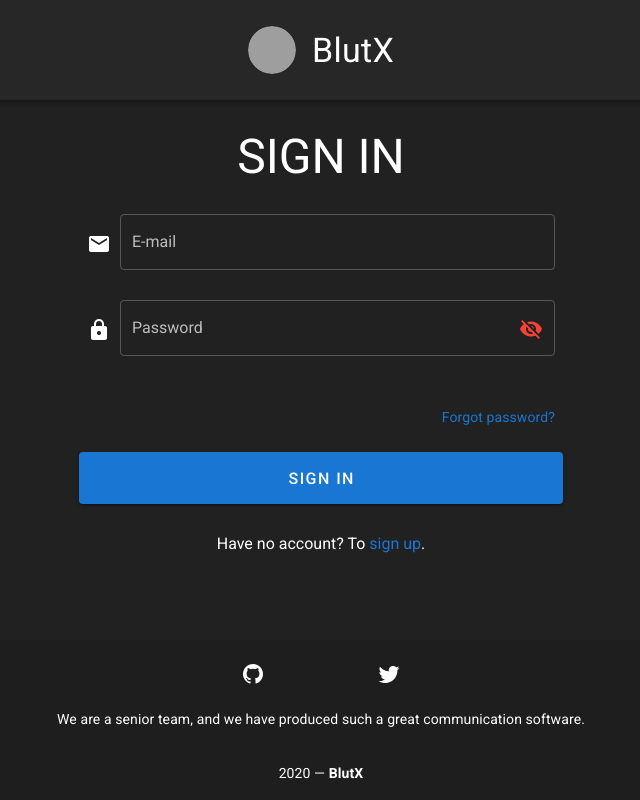
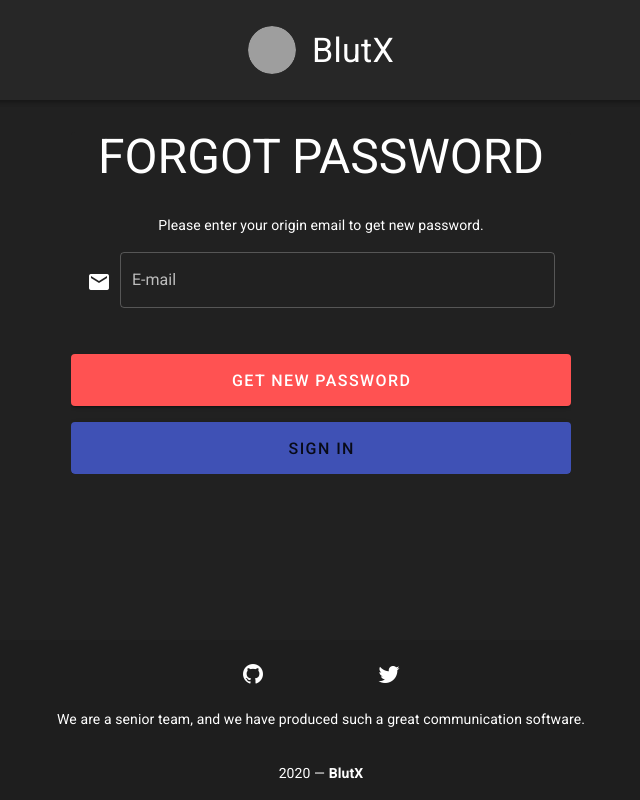
Before and after one commit to HuangNO1/my-electron-vue-communication-software-front-end, a Vue app: page / in a window 1280 px wide. Both pictures are taken after a click on the link "Forgot password?". Shown: the whole page, without its empty margins (319-959 px from the left). Built offline with nearby package versions, Linux system fonts and the light colour scheme; grey boxes are pictures that could not be loaded.

Commit message:
添加找回密碼

```diff
--- a/src/views/Sign.vue
+++ b/src/views/Sign.vue
@@ -51,7 +51,7 @@
                   </v-icon>
                 </v-text-field>
                 <div class="white--text mt-5" style="text-align: end;">
-                  <a>Forgot password?</a>
+                  <a @click="step = 6">Forgot password?</a>
                 </div>
               </v-card-text>
 
@@ -187,7 +187,7 @@
                 >
               </v-card-actions>
               <div class="white--text mt-5" style="text-align: center;">
-                <a @click="step-=2">Refill the form.</a>
+                <a @click="step -= 2">Refill the form.</a>
               </div>
             </v-window-item>
             <!-- 註冊成功 -->
@@ -196,14 +196,40 @@
                 <p>Welcome to BlutX</p>
               </div>
               <v-card-text class="text-center">
-                <v-icon dark style="font-size: 15rem;">mdi-check-circle</v-icon><br>
+                <v-icon dark style="font-size: 15rem;">mdi-check-circle</v-icon
+                ><br />
                 <p class="white--text">You sign up successfully.</p>
               </v-card-text>
               <v-card-actions>
-                <v-btn block x-large color="teal" @click="step++"
+                <v-btn block x-large color="teal" @click="step=1"
                   >Sign In
                 </v-btn>
               </v-card-actions>
+            </v-window-item>
+            <!-- 忘記密碼找回 -->
+            <v-window-item :value="6">
+              <div class="white--text display-2 text-center">
+                <p>FORGOT PASSWORD</p>
+              </div>
+              <v-card-text class="text-center">
+                <p class="white--text">
+                  Please enter your origin email to get new password.
+                </p>
+                <!-- email -->
+                <v-text-field
+                  v-model="forgotEmail"
+                  label="E-mail"
+                  outlined
+                  required
+                  dark
+                >
+                  <v-icon slot="prepend" color="white">mdi-email</v-icon>
+                </v-text-field>
+              </v-card-text>
+              <v-btn block x-large color="error" class="mb-4">Get New Password </v-btn>
+              <v-btn block x-large color="indigo" @click="step = 1"
+                >Sign In
+              </v-btn>
             </v-window-item>
           </v-window>
         </v-card>
@@ -262,6 +288,8 @@ export default {
     signUpSeeRepeatPwd: "password",
     signUpCheckbox: true,
     signUpCaptcha: "",
+    // Forgot Password
+    forgotEmail: "",
   }),
   methods: {
     // -----------------------------------------------
```
